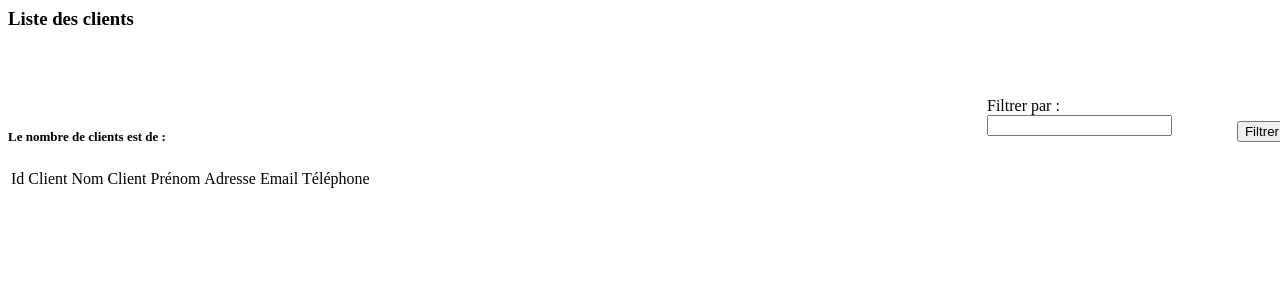
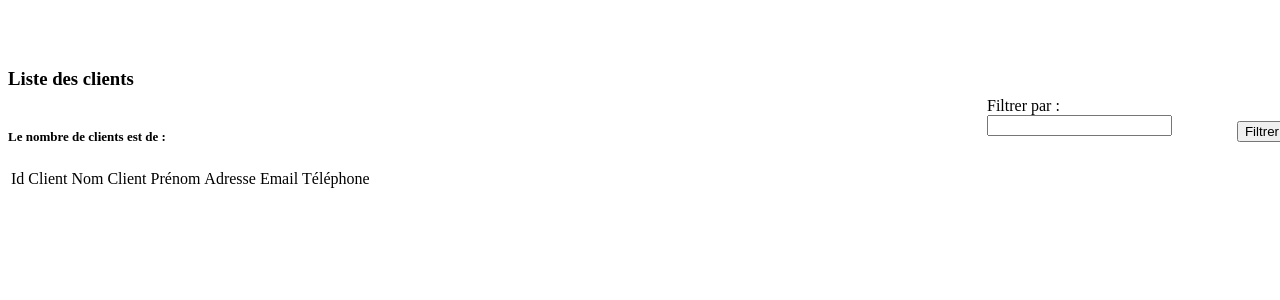
Before and after one commit to Louis-2204/Garage2023, a PHP site: template vue/vue_les_clients.php in a window 1280 px wide. Shown: the top 300 px of the page. Run offline with PHP 8.4, Linux system fonts and the light colour scheme; the template is opened without the code that fills it, so the values that code supplies are empty.

Commit message:
sous titres plus bas

```diff
--- a/vue/vue_les_clients.php
+++ b/vue/vue_les_clients.php
@@ -64,6 +64,11 @@
 </body>
 
 <style>
+  h3 {
+    position: relative;
+    top: 60px;
+  }
+
   .toptable {
     display: flex;
     position: relative;
--- a/vue/vue_les_interventions.php
+++ b/vue/vue_les_interventions.php
@@ -66,6 +66,11 @@
 </body>
 
 <style>
+  h3 {
+    position: relative;
+    top: 60px;
+  }
+
   .toptable {
     display: flex;
     position: relative;
--- a/vue/vue_les_techniciens.php
+++ b/vue/vue_les_techniciens.php
@@ -63,6 +63,11 @@
 </body>
 
 <style>
+  h3 {
+    position: relative;
+    top: 60px;
+  }
+
   .toptable {
     display: flex;
     position: relative;
--- a/vue/vue_les_vehicules.php
+++ b/vue/vue_les_vehicules.php
@@ -85,6 +85,11 @@
 </body>
 
 <style>
+  h3 {
+    position: relative;
+    top: 60px;
+  }
+
   .toptable {
     display: flex;
     position: relative;
```
